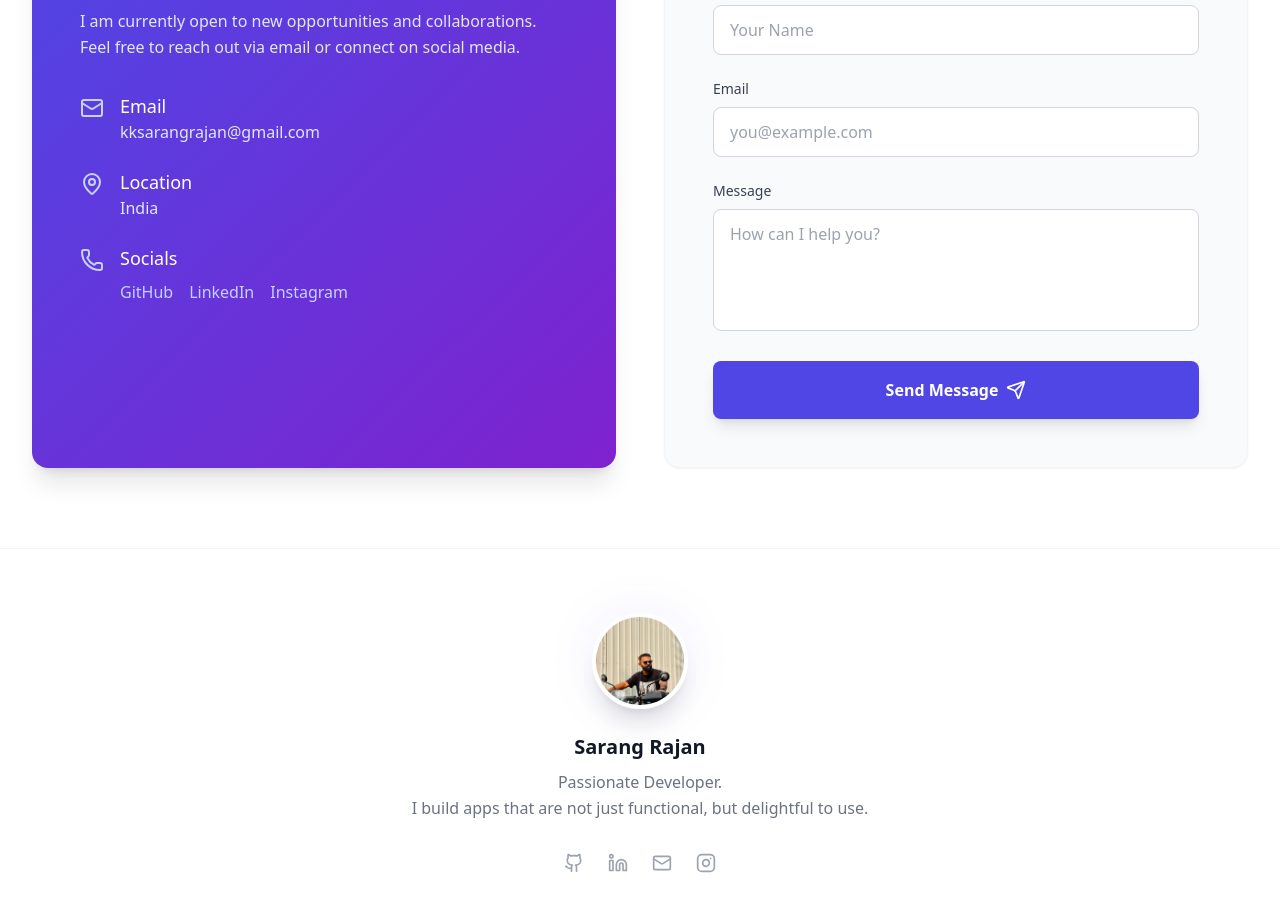
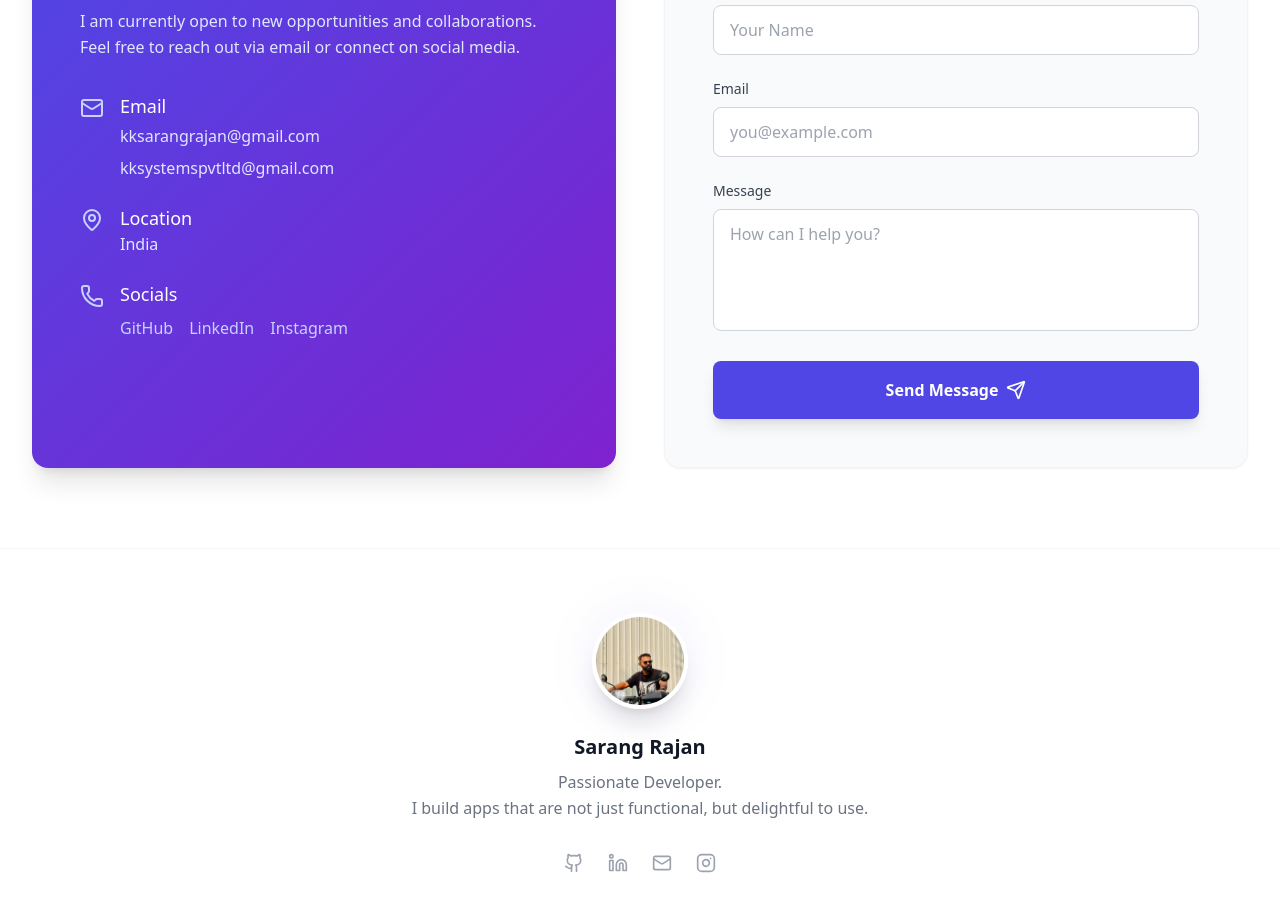
Before and after one commit to kksarang/personal-website, a React (Vite) app: page / in a window 1280 px wide. Shown: the part 6220-7131 px from the top of the page. Built offline with nearby package versions, Linux system fonts and the light colour scheme.

Commit message:
feat(portfolio): add company email to main contact section

```diff
--- a/src/components/Contact.jsx
+++ b/src/components/Contact.jsx
@@ -28,9 +28,14 @@ const Contact = () => {
                                 <Mail className="w-6 h-6 text-indigo-200 mt-1" />
                                 <div>
                                     <p className="font-medium text-lg">Email</p>
-                                    <a href="mailto:kksarangrajan@gmail.com" className="text-indigo-100 hover:text-white transition-colors">
-                                        kksarangrajan@gmail.com
-                                    </a>
+                                    <div className="flex flex-col gap-2 mt-1">
+                                        <a href="mailto:kksarangrajan@gmail.com" className="text-indigo-100 hover:text-white transition-colors">
+                                            kksarangrajan@gmail.com
+                                        </a>
+                                        <a href="mailto:kksystemspvtltd@gmail.com" className="text-indigo-100 hover:text-white transition-colors">
+                                            kksystemspvtltd@gmail.com
+                                        </a>
+                                    </div>
                                 </div>
                             </div>
 
```
